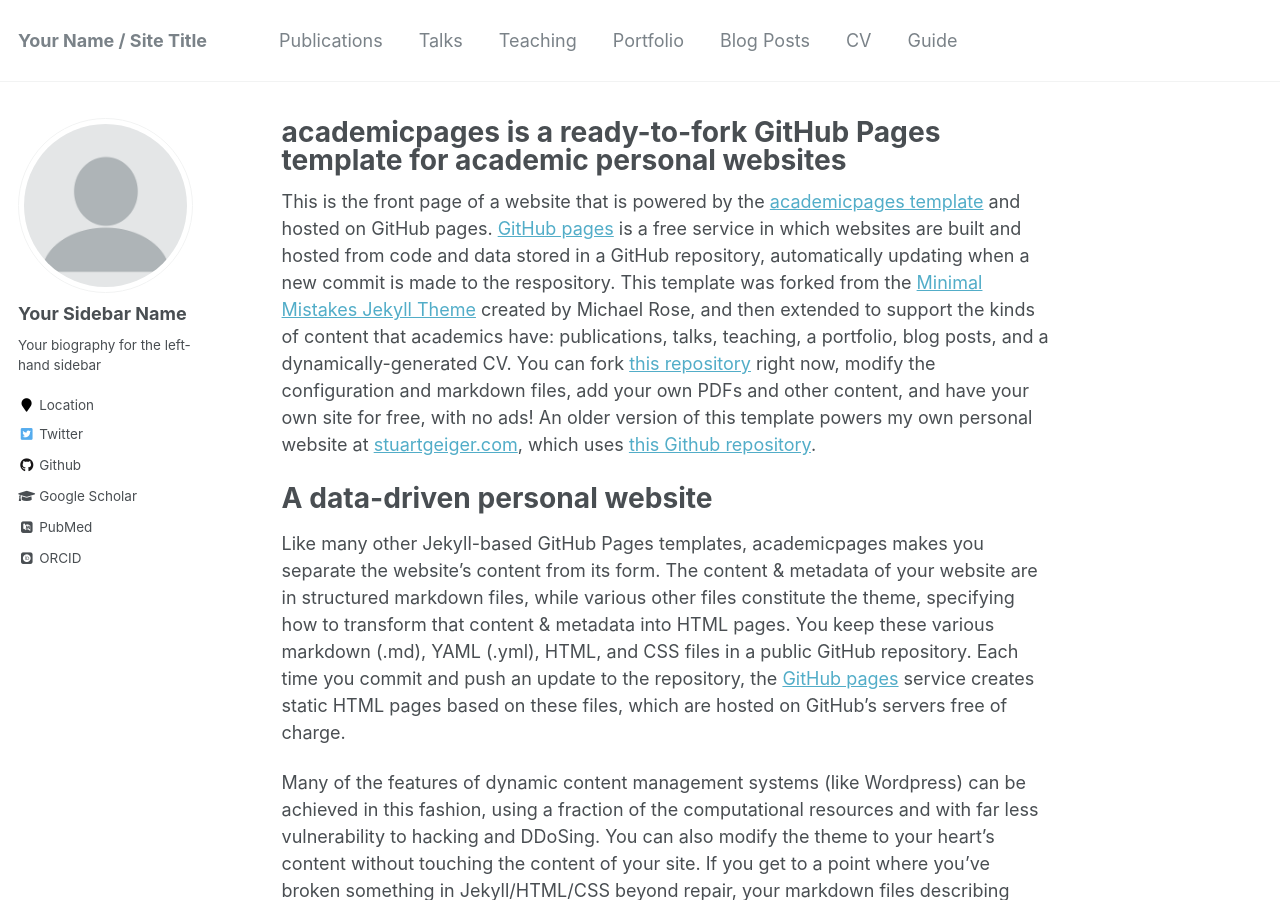
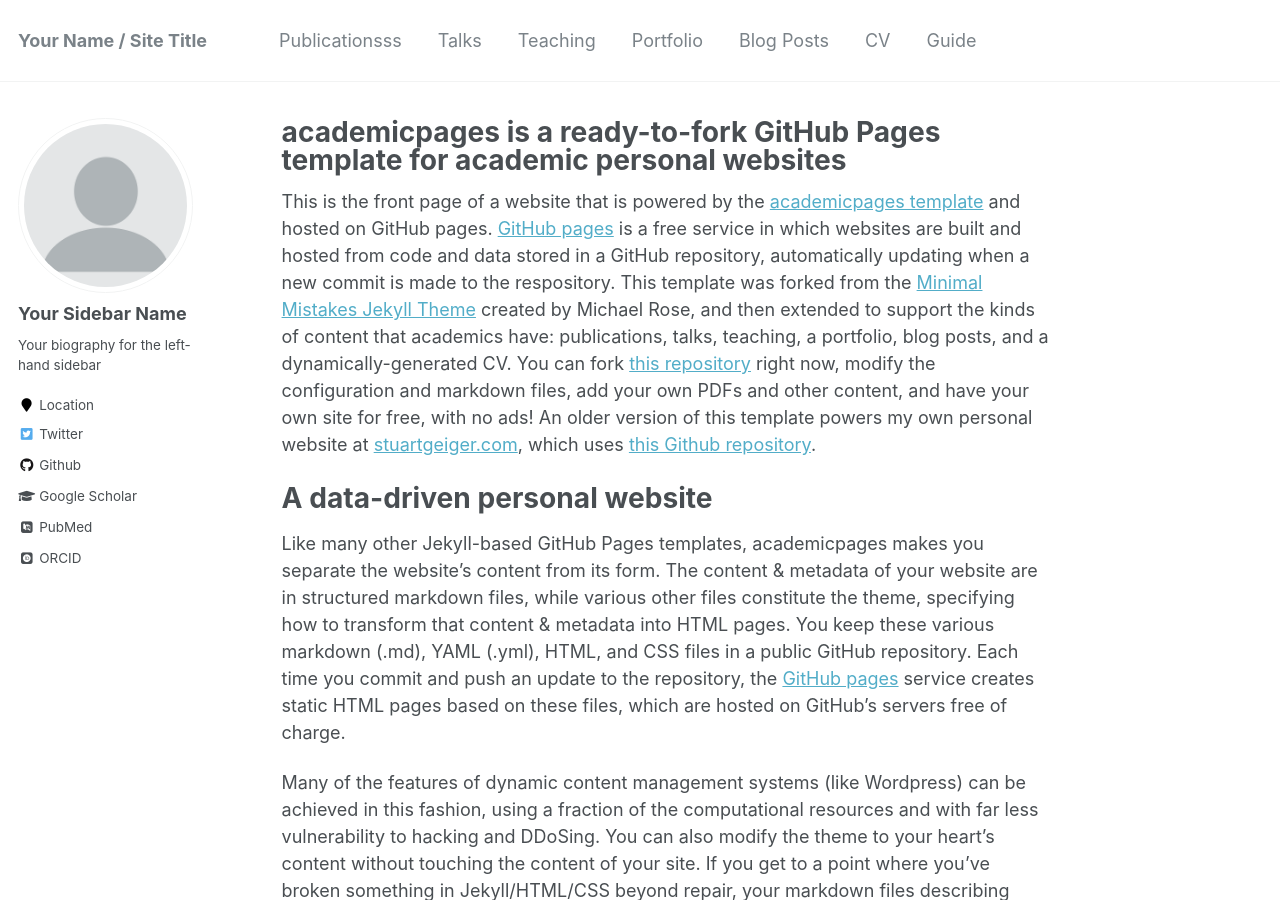
Before and after one commit to alirezarahimi1393/Ariana-Education-Center, a Jekyll site: the page built from _pages/about.md, in a window 1280 px wide and 900 px high. Built offline with Jekyll 4.4.1, drawn with Linux system fonts in a browser that asks for light colours; some web fonts are replaced.

Commit message:
test of title

```diff
--- a/_data/navigation.yml
+++ b/_data/navigation.yml
@@ -1,6 +1,6 @@
 # main links links
 main:
-  - title: "Publications"
+  - title: "Publicationsss"
     url: /publications/
 
   - title: "Talks"
```
